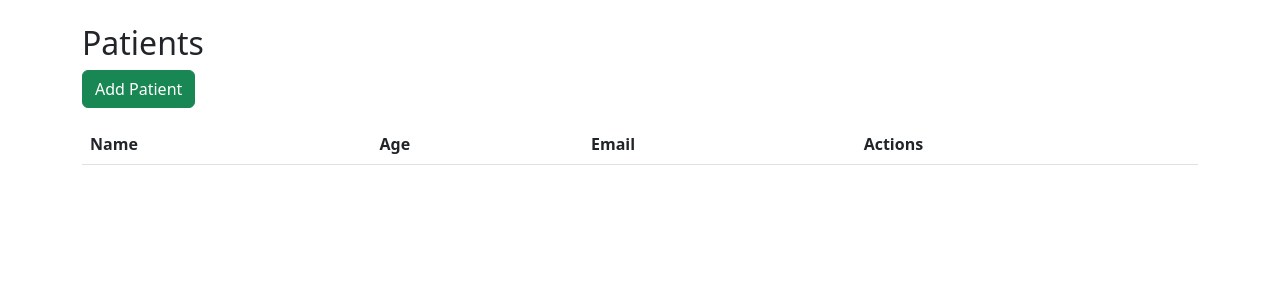
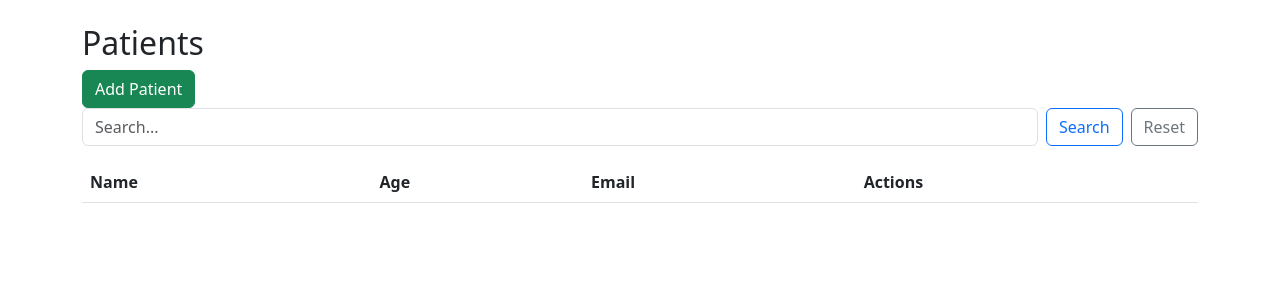
Before and after one commit to zakneet/hospital-django, a Django app: page /patients/ in a window 1280 px wide. Shown: the part 56-356 px from the top of the page. Run offline with Django 5.2, Linux system fonts and the light colour scheme; the visitor is signed in with stand-in values (Sample User, id 1); data that the repository does not hold is empty.

Commit message:
feat: add patient search on list page

```diff
--- a/patients/views/patient.py
+++ b/patients/views/patient.py
@@ -3,11 +3,23 @@ from django.contrib.auth.decorators import login_required
 from patients.models import Patient
 from django.contrib import messages
 from patients.forms import PatientForm
+from django.db.models import Q
 
 @login_required
 def patient_list(request):
-    patients = Patient.objects.all().order_by('-created_at')
-    return render(request, 'patients/list.html', {'patients': patients})
+    q = request.GET.get("q", "").strip()
+    patients = Patient.objects.all()
+
+    if q:
+        patients = patients.filter(
+            Q(first_name__icontains=q) |
+            Q(last_name__icontains=q) |
+            Q(email__icontains=q) |
+            Q(phone__icontains=q)
+        )
+
+    patients = patients.order_by("-created_at")
+    return render(request, "patients/list.html", {"patients": patients, "q": q})
 
 @login_required
 def patient_create(request):
--- a/templates/patients/list.html
+++ b/templates/patients/list.html
@@ -2,6 +2,11 @@
 {% block content %}
 <h2>Patients</h2>
 <a href="{% url 'patient_create' %}" class="btn btn-success">Add Patient</a>
+<form method="GET" class="d-flex gap-2 mb-3">
+  <input class="form-control" name="q" value="{{ q }}" placeholder="Search...">
+  <button class="btn btn-outline-primary">Search</button>
+  <a class="btn btn-outline-secondary" href="{% url 'patient_list' %}">Reset</a>
+</form>
 
 <table class="table mt-3">
   <tr>
```
